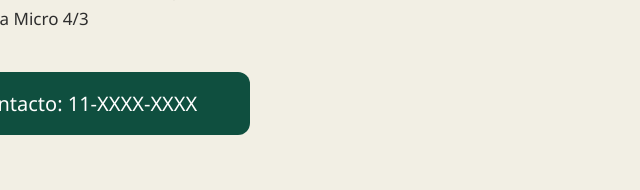
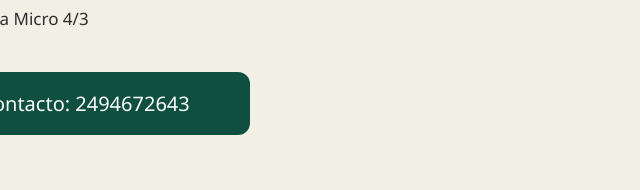
Before and after one commit to fransprovieri/Black-Magic-Pocket-Cinema-Camera-4K, a plain HTML site: page index.html in a window 1280 px wide. Shown: the part 1210-1400 px from the top of the page, 0-640 px from the left. Drawn offline with Linux system fonts and the light colour scheme; files whose address does not match are found by name.

Commit message:
Update index.html

```diff
--- a/index.html
+++ b/index.html
@@ -96,7 +96,7 @@
     </ul>
 
     <div class="contacto">
-      Contacto: 11‑XXXX‑XXXX
+      Contacto: 2494672643
     </div>
   </div>
   <section class="gallery grid grid-cols-1 md:grid-cols-2 gap-6 mt-12">
```
